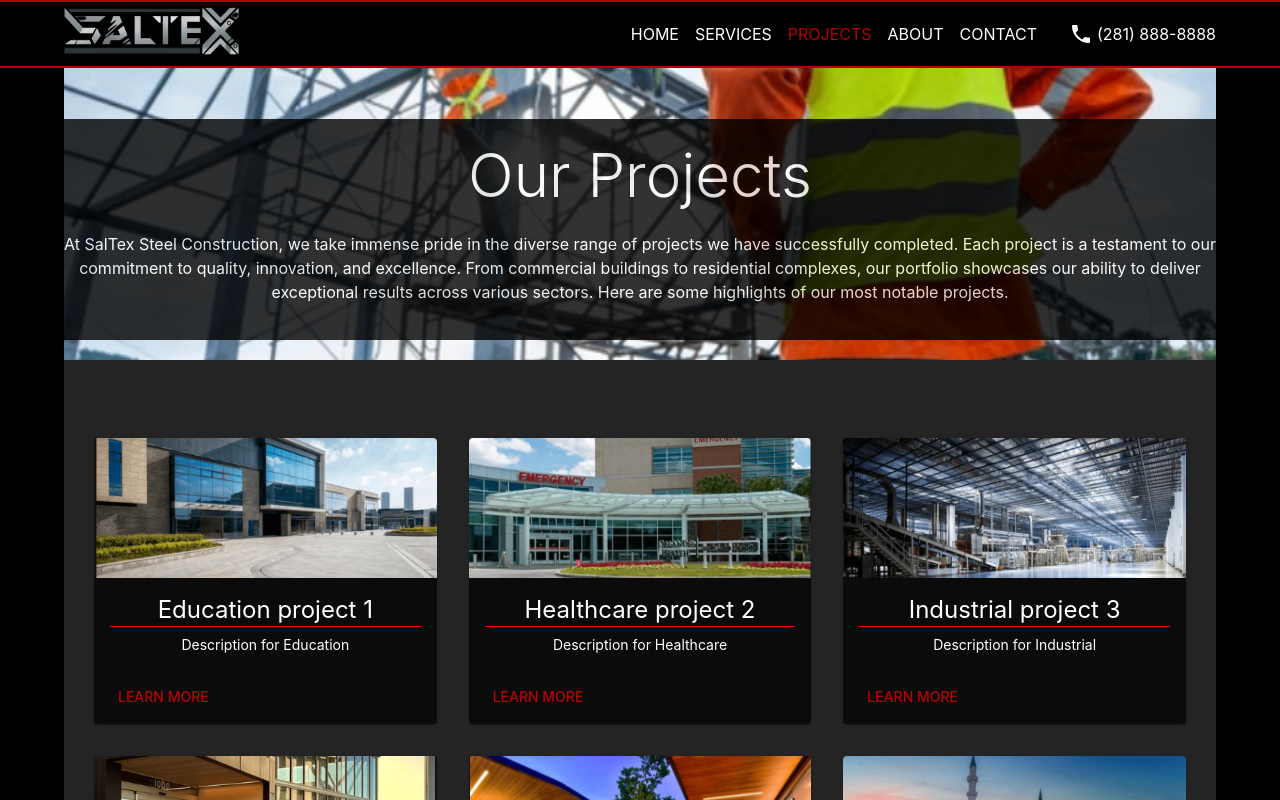
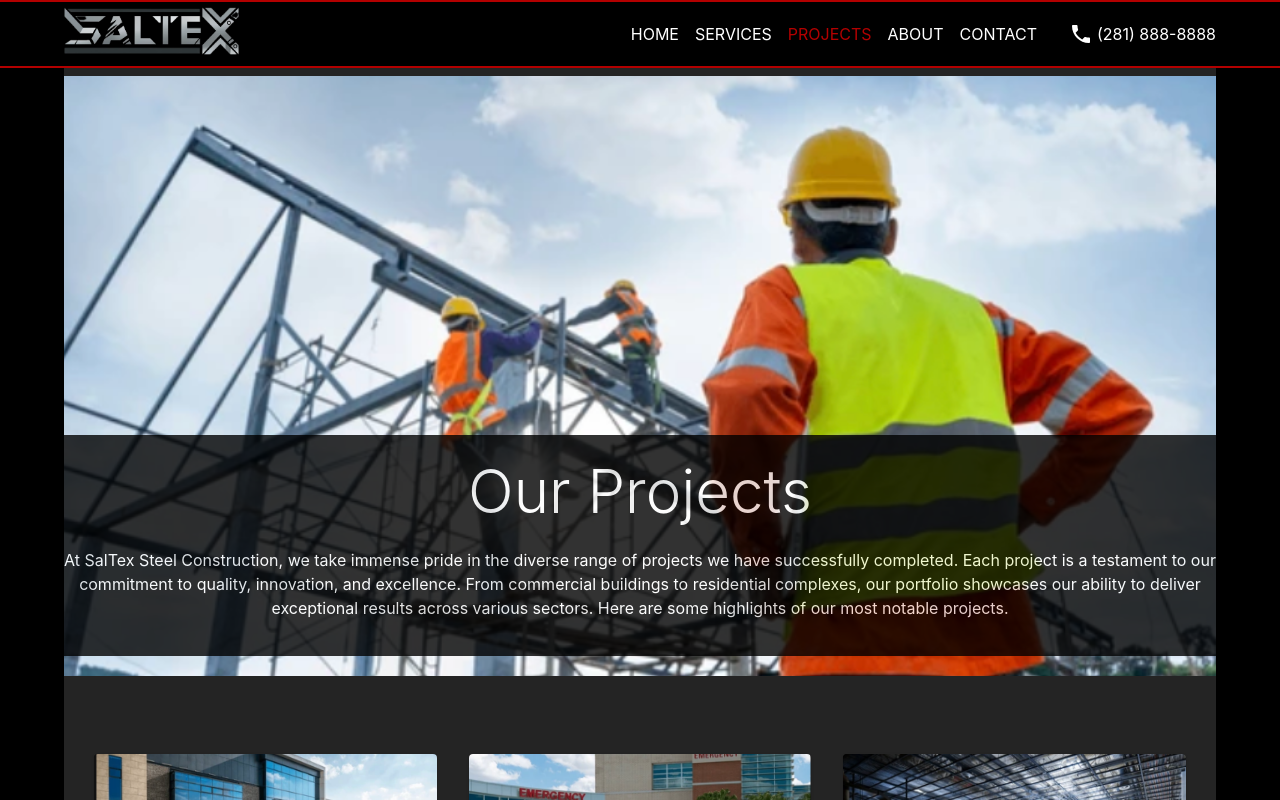
Before and after one commit to JuanTorresCortes/saltex-client, a React (Vite) app: page /projects in a window 1280 px wide. Built offline with nearby package versions, Linux system fonts and the light colour scheme.

Commit message:
modified projectsPage and projects data

```diff
--- a/src/Pages/ProjectsPage.jsx
+++ b/src/Pages/ProjectsPage.jsx
@@ -17,6 +17,7 @@ import projects from "../data/projects"; // Import the projects array
 const ProjectsPage = () => {
   const theme = useTheme();
 
+  // create a separate component for the ProjectsHero
   return (
     <Box
       sx={{
@@ -50,7 +51,7 @@ const ProjectsPage = () => {
           textAlign: "center",
           padding: "20px",
           position: "relative",
-          mt: 69,
+          mt: 148,
         }}
       >
         <Container
```
Also changed, not shown: src/data/projects.js (+28 -0 lines).
